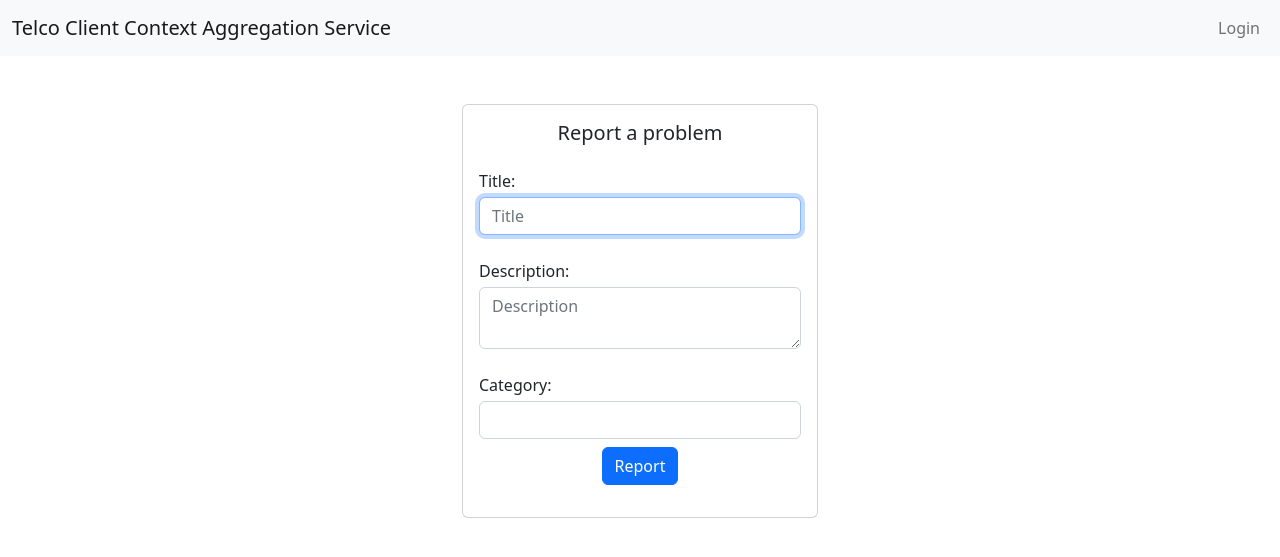
After one commit to WSokoll/TelcoClientContextAggregationService, a Python web app: template app/templates/report.jinja in a window 1280 px wide. The commit adds this page. Shown: the top 557 px of the page. Run offline with Jinja, Linux system fonts and the light colour scheme; the template is opened without the code that fills it: most values are stand-ins (such as "Sample title", 1, 10 or a date in 2020); form fields are guessed from the names that the template uses; some libraries are stand-ins or nearby versions.

Commit message:
Problem reporting subpage

```diff
--- a/app/app.py
+++ b/app/app.py
@@ -26,6 +26,9 @@ def create_app():
                                              f"@{app.config['DB_HOST']}/{app.config['DB_NAME']}")
 
     db.init_app(app)
+
+    with app.app_context():
+        db.reflect()
 
     from sqlalchemy import Column, Integer, ForeignKey
     fsqla_v2.FsModels.db = db
@@ -68,4 +71,7 @@ def create_app():
     from app.views.home import bp as bp_home
     app.register_blueprint(bp_home)
 
+    from app.views.report import bp as bp_report
+    app.register_blueprint(bp_report)
+
     return app
--- a/app/models.py
+++ b/app/models.py
@@ -22,3 +22,8 @@
         for attr in self.__mapper__.columns.keys():
             if attr in values:
                 yield attr, values[attr]
+
+
+class Problems(db.Model):
+    __tablename__ = 'problems'
+    __table_args__ = {'extend_existing': True}
--- a/app/templates/base.jinja
+++ b/app/templates/base.jinja
@@ -54,6 +54,10 @@
           {% endif %}
 
           {% if current_user.is_authenticated %}
+            <li class="nav-item">
+              <a class="nav-link" href="{{ url_for('report.get_post') }}">Report a problem</a>
+            </li>
+
             <li class="nav-item dropdown">
               <a class="nav-link dropdown-toggle" href="#" role="button" data-bs-toggle="dropdown" aria-expanded="false">
                 Account
--- /dev/null
+++ b/app/templates/report.jinja
@@ -0,0 +1,36 @@
+{% extends 'base.jinja' %}
+{% from "_macros.html" import render_field_with_errors, render_form_errors %}
+
+{% block content %}
+
+  <div class="container my-5">
+    <div class="row justify-content-center">
+      <div class="col-lg-4 col-md-6 col-sm-8">
+        <div class="card">
+          <div class="card-body">
+              <h5 class="card-title mb-4 text-center">Report a problem</h5>
+
+              <form method="POST" action="{{ url_for('report.get_post') }}">
+                {{ form.csrf_token }}
+                {{ render_form_errors(form) }}
+
+                {{ form.title.label(class="mb-1") }}:
+                {{ render_field_with_errors(form.title, class="form-control", placeholder='Title', autofocus=true) }}
+
+                {{ form.description.label(class="mb-1 mt-3") }}:
+                {{ render_field_with_errors(form.description, class="form-control", placeholder='Description') }}
+
+                {{ form.category.label(class="mb-1 mt-3") }}:
+                {{ render_field_with_errors(form.category, class="form-control") }}
+
+                <div class="mb-3 text-center">
+                  <button type="submit" class="btn btn-primary">Report</button>
+                </div>
+              </form>
+          </div>
+        </div>
+      </div>
+    </div>
+  </div>
+
+{% endblock %}
```
Also changed, not shown: app/forms/problem_report_form.py (added, +9 -0 lines), app/views/report.py (added, +37 -0 lines).
